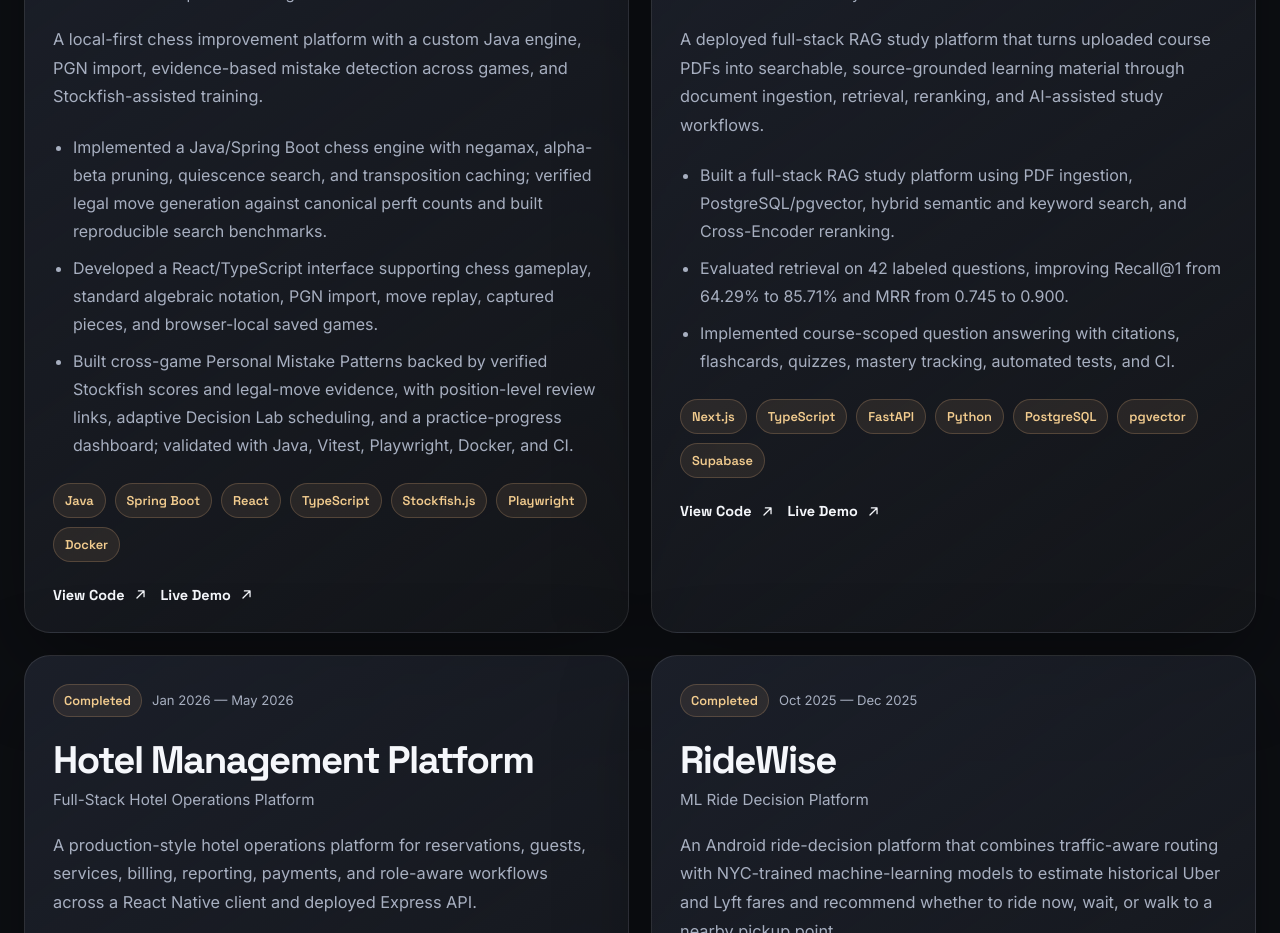
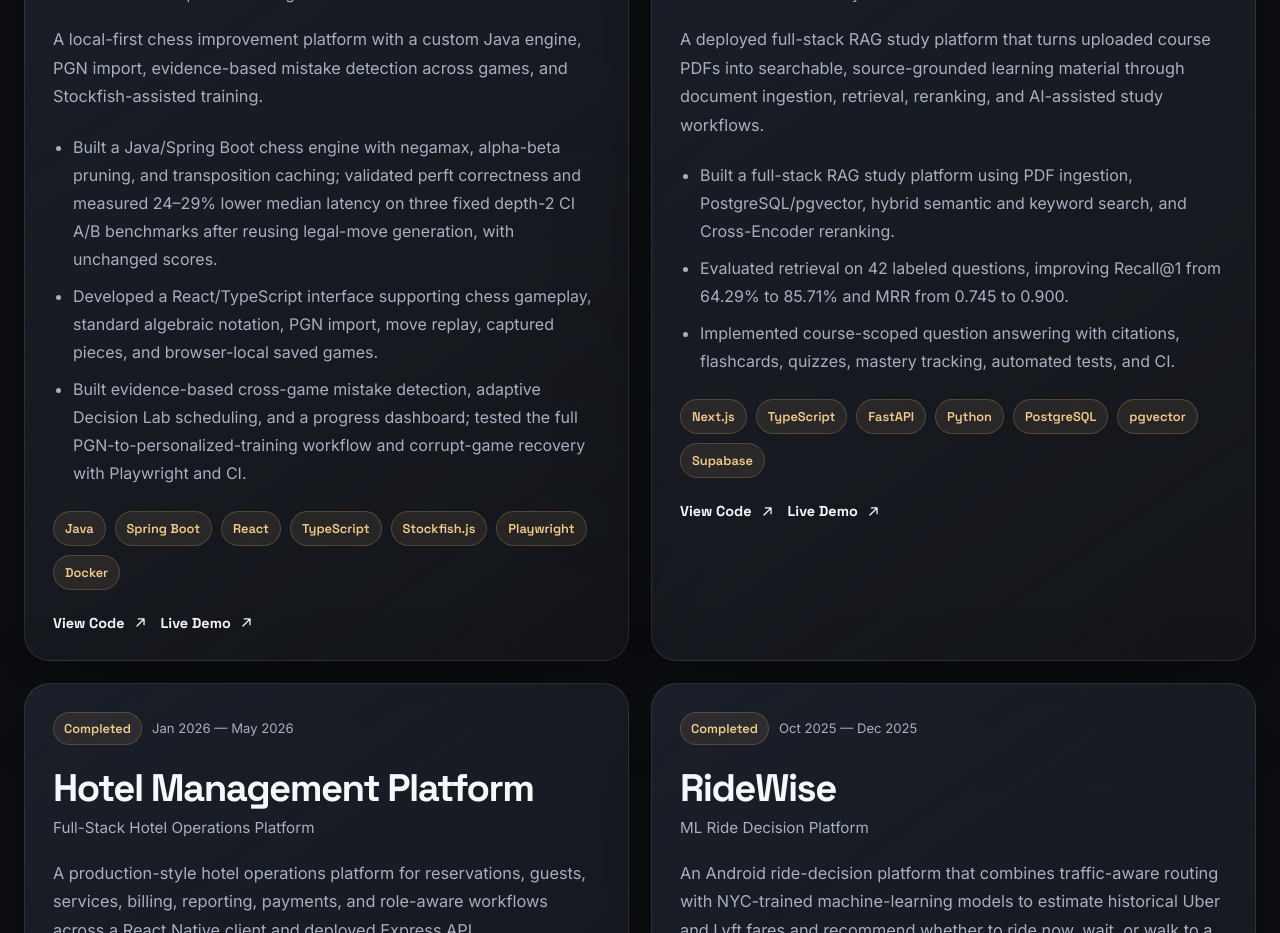
Before and after one commit to SohamxP/Soham-portfolio, a React (Vite) app: page / in a window 1280 px wide. Shown: the part 2680-3613 px from the top of the page. Built offline with nearby package versions, Linux system fonts and the light colour scheme.

Commit message:
docs: add measured PlySense optimization and validation (#11)
* docs(portfolio): quantify search A/B and highlight end-to-end chess reliability

* docs(portfolio): quantify search A/B and highlight end-to-end chess reliability

```diff
--- a/src/data.js
+++ b/src/data.js
@@ -48,9 +48,9 @@ export const projects = [
     description:
       "A local-first chess improvement platform with a custom Java engine, PGN import, evidence-based mistake detection across games, and Stockfish-assisted training.",
     points: [
-      "Implemented a Java/Spring Boot chess engine with negamax, alpha-beta pruning, quiescence search, and transposition caching; verified legal move generation against canonical perft counts and built reproducible search benchmarks.",
+      "Built a Java/Spring Boot chess engine with negamax, alpha-beta pruning, and transposition caching; validated perft correctness and measured 24–29% lower median latency on three fixed depth-2 CI A/B benchmarks after reusing legal-move generation, with unchanged scores.",
       "Developed a React/TypeScript interface supporting chess gameplay, standard algebraic notation, PGN import, move replay, captured pieces, and browser-local saved games.",
-      "Built cross-game Personal Mistake Patterns backed by verified Stockfish scores and legal-move evidence, with position-level review links, adaptive Decision Lab scheduling, and a practice-progress dashboard; validated with Java, Vitest, Playwright, Docker, and CI.",
+      "Built evidence-based cross-game mistake detection, adaptive Decision Lab scheduling, and a progress dashboard; tested the full PGN-to-personalized-training workflow and corrupt-game recovery with Playwright and CI.",
     ],
     tech: [
       "Java",
```
Also changed, not shown: 1 other file (tests, documents, lock files or other folders).
